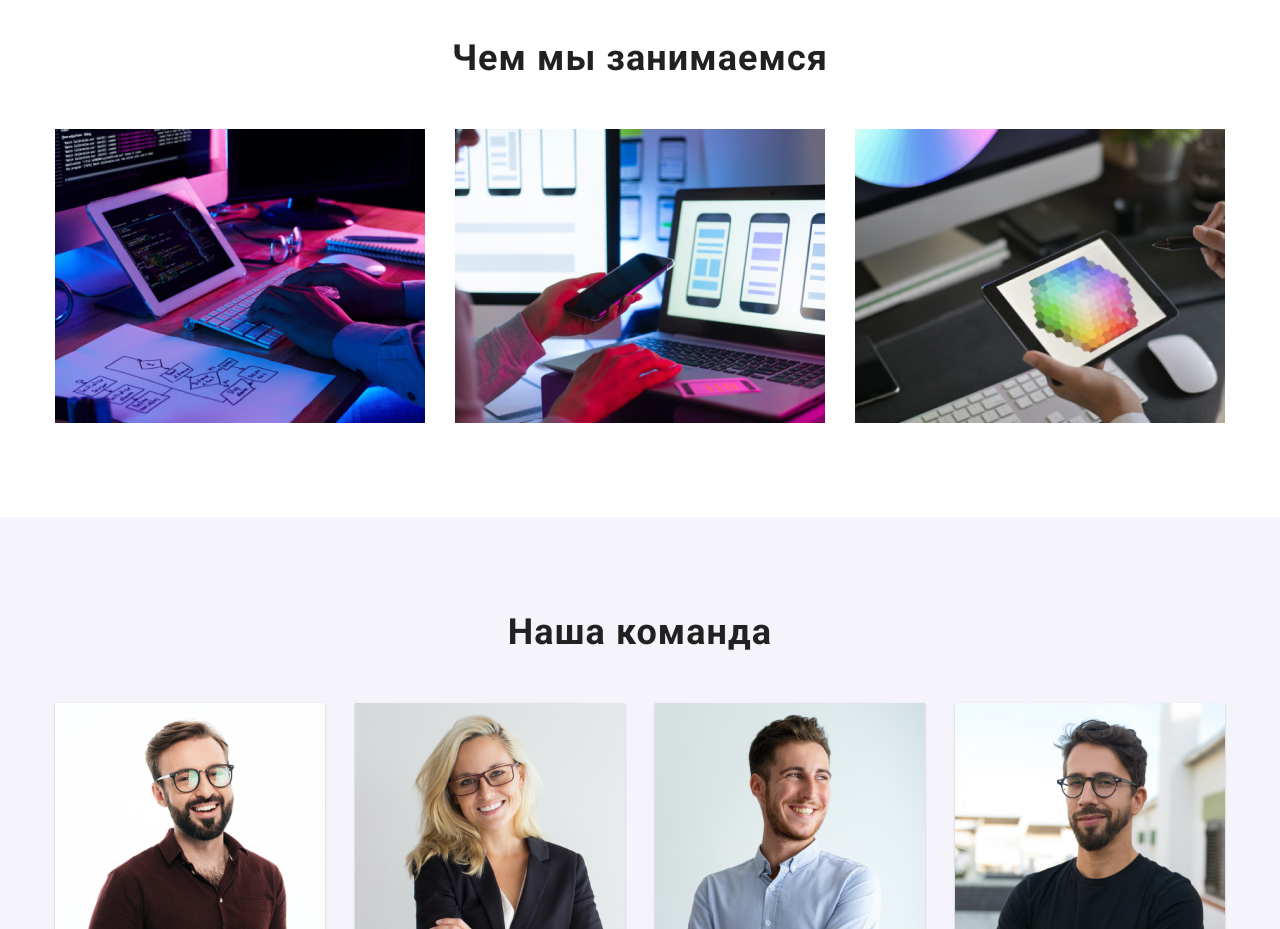
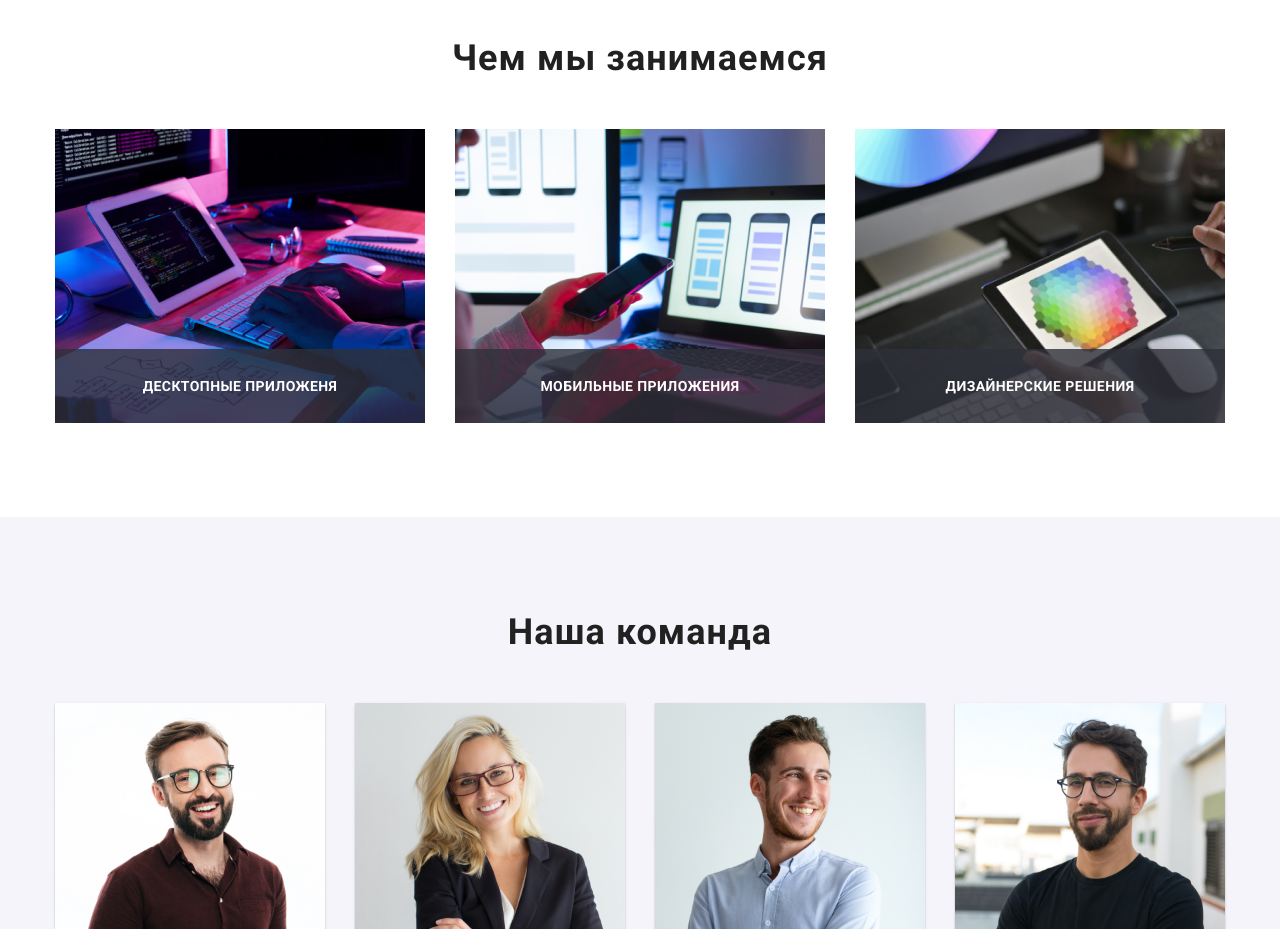
Before and after one commit to DenysKhm/goit-markup-hw-05, a plain HTML site: page index.html in a window 1280 px wide. Shown: the part 1080-2009 px from the top of the page. Drawn offline with nearby package versions, Linux system fonts and the light colour scheme.

Commit message:
HW5 without ::before

```diff
--- a/css/styles.css
+++ b/css/styles.css
@@ -3,6 +3,7 @@
     --title-text-color: #212121;
     --accent-text-color: #2196F3;
     --primery-background-color: #FFFFFF;
+    --transition: 250ms cubic-bezier(0.4, 0, 0.2, 1);
 }
 .body {
     background-color: var(--primery-background-color);
@@ -85,6 +86,7 @@ img {
     padding-top: 32px;
     padding-bottom: 32px;
     display: block;
+    transition: color var(--transition);
 }
 
 .nav-site-link:hover,
@@ -111,6 +113,7 @@ img {
     padding-bottom: 32px;
     display: flex;
     align-items: center;
+    transition: color var(--transition);
 }
 .contact-link-icon {
    margin-right: 10px;
@@ -177,6 +180,7 @@ img {
     margin: 0 auto;
     border-radius: 4px;
     border: 0px;
+    transition: background-color var(--transition);
 }
 .button:hover {
     background-color: #188CE8;
@@ -228,6 +232,9 @@ img {
     background-color: #F5F4FA;
 }
 
+.job-item {
+    position: relative;
+}
 .job-title {
     margin-bottom: 50px;
 }
@@ -235,6 +242,21 @@ img {
     display: flex;
     gap: 30px;
     padding: 0;
+}
+
+.img-title {
+    position: absolute;
+    bottom: 0;
+    left: 0;
+    width: 100%;
+    background-color: rgba(47, 48, 58, 0.8);
+    padding: 27px;
+    font-weight: 700;
+    font-size: 14px;
+    line-height: 1.43;
+    text-align: center;
+    letter-spacing: 0.03em;
+    color: #FFFFFF;
 }
 
 .team-section-title {
@@ -256,6 +278,7 @@ img {
 
 .team-soc-icon {
     fill: #AFB1B8;
+    transition: fill var(--transition);
 }
 
 .team-soc-item + .team-soc-item {
@@ -269,6 +292,7 @@ img {
     display: flex;
     align-items: center;
     justify-content: center;
+    transition: background-color var(--transition);
 }
 .team-soc-link:hover,
 .team-soc-link:focus {
@@ -335,14 +359,16 @@ img {
     justify-content: center;
     height: 92px;
     outline: none;
+    transition: border var(--transition);
 }
 .clients-link:hover,
 .clients-link:focus {
-    border: 1px solid var(--accent-text-color)
+    border: 1px solid var(--accent-text-color);
 }
 
 .clients-items {
     fill: rgba(175, 177, 184, 1);
+    transition: fill var(--transition);
 }
 
 .clients-link:hover .clients-items,
@@ -351,10 +377,7 @@ img {
 }
 
 /* футер */
-.contacts .link-footer:hover,
-.contacts .link-footer:focus {
-    color: var(--accent-text-color);
-}
+
 .footer {
     background-color: #2F303A;
     padding-top: 60px;
@@ -444,6 +467,7 @@ img {
     align-items: center;
     justify-content: center;
     fill: #FFFFFF;
+    transition: background-color var(--transition), fill var(--transition);
 }
 
 .soc-links-footer:hover,
@@ -499,6 +523,7 @@ img {
     border-radius: 4px;
     border: 0px;
     padding: 6px 22px;
+    transition: background-color var(--transition), color var(--transition), box-shadow var(--transition);
 }
 .button-portfolio .button-prtfl-item:hover,
 .button-portfolio .button-prtfl-item:focus {
@@ -525,6 +550,7 @@ img {
 }
 .portfolio-link {
     display: block;
+    transition: box-shadow var(--transition);
 }
 
 .portfolio-item {
@@ -571,6 +597,7 @@ img {
     position: relative;
     overflow: hidden;
 }
+
 .portfolio-top-text {
     position: absolute;
     top: 0;
@@ -610,9 +637,9 @@ img {
     position: absolute;
     width: 528px;
     height: 581px;
-    top: 50%;
+    top: 221px;
     left: 50%;
-    transform: translate(-50%, -50%) scale(1) rotate(0);
+    transform: translate(-50%) scale(1) rotate(0);
     background-color: #fff;
     transition: cubic-bezier(0.4, 0, 0.2, 1);
 }
--- a/index.html
+++ b/index.html
@@ -91,13 +91,22 @@
             </div>
             </section>
             <!--Услуги-->
-            <section class="section">
+        <section class="section">
             <div class="container">
                 <h2 class="job-title">Чем мы занимаемся</h2>
             <ul class="job-list">
-                <li class="job-item"><img src="images/box1.jpg" alt="backend" width="370"></li>
-                <li class="job-item"><img src="images/box2.jpg" alt="frontend" width="370"></li>
-                <li class="job-item"><img src="images/box3.jpg" alt="design" width="370"></li>
+                <li class="job-item">
+                    <img src="images/box1.jpg" alt="backend" width="370">
+                    <h3 class="img-title">ДЕСКТОПНЫЕ ПРИЛОЖЕНЯ</h3>
+                </li>
+                <li class="job-item">
+                    <img src="images/box2.jpg" alt="frontend" width="370">
+                    <h3 class="img-title">МОБИЛЬНЫЕ ПРИЛОЖЕНИЯ</h3>
+                </li>
+                <li class="job-item">
+                    <img src="images/box3.jpg" alt="design" width="370">
+                    <h3 class="img-title">ДИЗАЙНЕРСКИЕ РЕШЕНИЯ</h3>
+                </li>
             </ul>
             </div>
         </section>
@@ -305,7 +314,7 @@
                         </a>
                     </li>
                 </ul>
-
+            </div>
         </section>
     </main>
 
@@ -321,9 +330,9 @@
             <li class="footer-contact-item"><a href="mailto:info@devstudio.com" class="link-footer">info@devstudio.com</a></li>
             <li class="footer-contact-item"><a href="tel:+380961111111" class="link-footer">+38 096 111 11 11</a></li>
         </ul>
+    </address>
             </div>
 
-    </address>
         <div class="soc-links-footer-section">
             <!-- <h3 class="soc-links-footer-title">присоединяйтесь</h3> -->
             <p class="soc-links-footer-title">присоединяйтесь</p>
```
Also changed, not shown: portfolio.html (+4 -4 lines).
